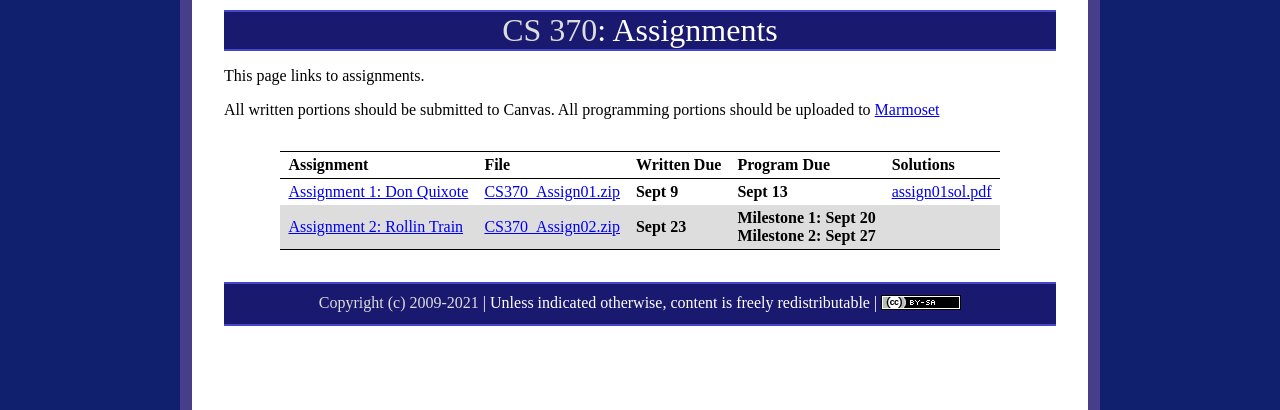
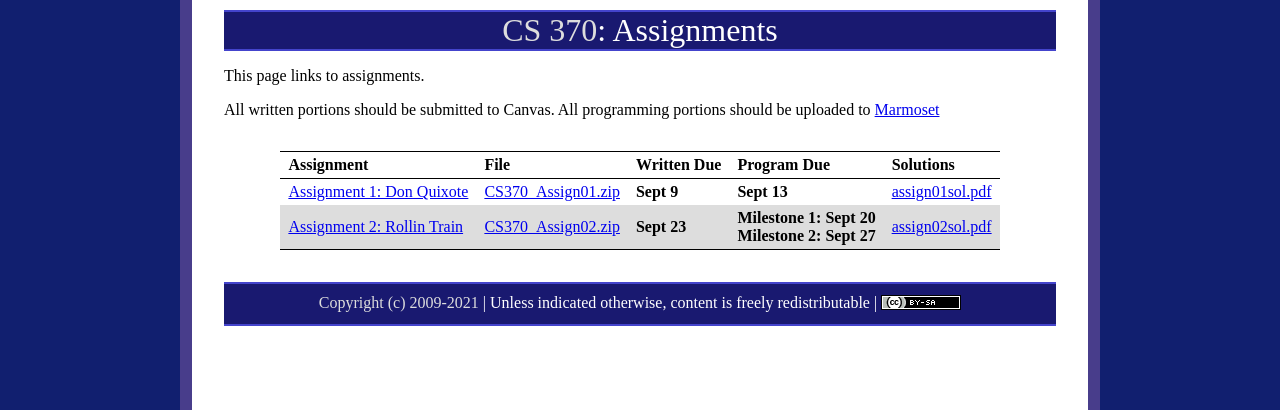
Before and after one commit to ycpcs/cs370-fall2021, a Jekyll site: the page built from assign/index.md, in a window 1280 px wide. Shown: the top 410 px of the page. Built offline with Jekyll 4.4.1, drawn with Linux system fonts in a browser that asks for light colours.

Commit message:
add assign02 sol
add assign02 sol

```diff
--- a/assign/index.md
+++ b/assign/index.md
@@ -10,7 +10,7 @@ All written portions should be submitted to Canvas. All programming portions sho
 > Assignment | File | Written Due | Program Due | Solutions |
 > ---------- | ---- | ----------- | ----------- | --------- |
 > [Assignment 1: Don Quixote](assign01.html)       | [CS370_Assign01.zip](src/CS370_Assign01.zip) | **Sept 9** | **Sept 13** | [assign01sol.pdf](sol/assign01sol.pdf) |
-> [Assignment 2: Rollin Train](assign02.html)      | [CS370_Assign02.zip](src/CS370_Assign02.zip) | **Sept 23**   | **Milestone 1: Sept 20** <br /> **Milestone 2: Sept 27** |  |
+> [Assignment 2: Rollin Train](assign02.html)      | [CS370_Assign02.zip](src/CS370_Assign02.zip) | **Sept 23**   | **Milestone 1: Sept 20** <br /> **Milestone 2: Sept 27** | [assign02sol.pdf](sol/assign02sol.pdf) |
 
 <!--
 > [Assignment 2: Rollin Train](assign02.html)      | [CS370_Assign02.zip](src/CS370_Assign02.zip) | **Sept 24**   | **Milestone 1: Sept 21** <br /> **Milestone 2: Sept 28** | [assign02sol.pdf](sol/assign02sol.pdf) |
```
Also changed, not shown: 1 other file.
